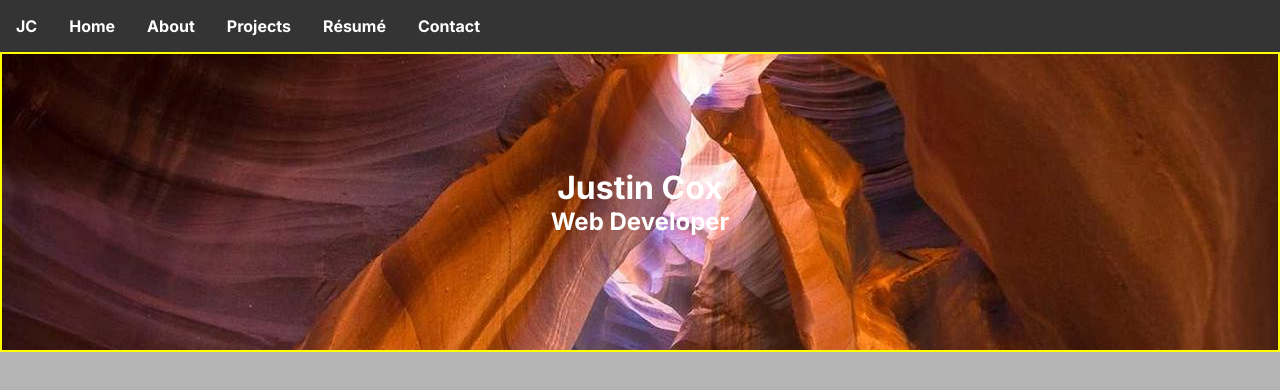
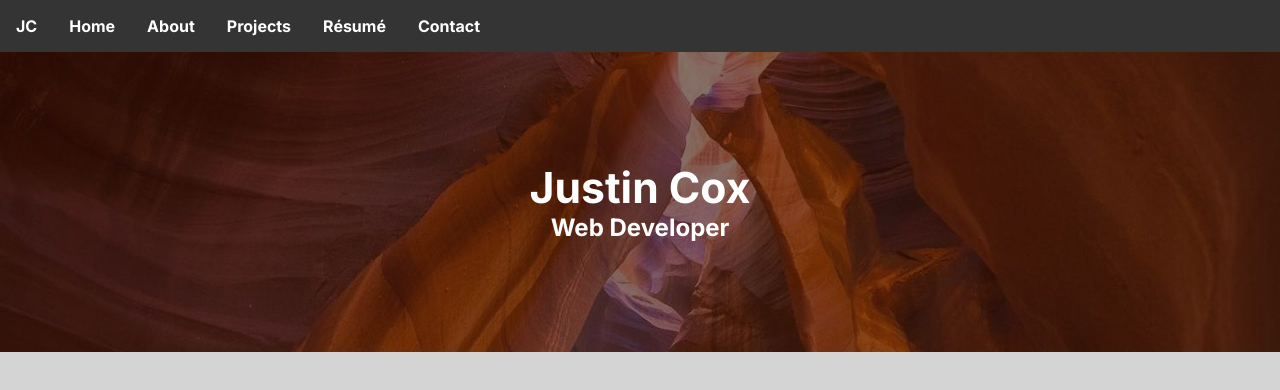
Before and after one commit to Jnxvln/devportfolio, a Next.js app: page / in a window 1280 px wide. Shown: the top 390 px of the page. Built offline with nearby package versions, Linux system fonts and the light colour scheme.

Commit message:
Begin style work on landing page

```diff
--- a/app/globals.scss
+++ b/app/globals.scss
@@ -13,7 +13,7 @@ body {
 }
 
 body {
-   background-color: rgb(180, 180, 180);
+   background-color: rgb(212, 212, 212);
    font-family: 'Segoe UI', Tahoma, Geneva, Verdana, sans-serif;
    -webkit-font-smoothing: antialiased;
 }
--- a/app/landing.module.scss
+++ b/app/landing.module.scss
@@ -1,27 +1 @@
-.hero {
-   position: relative;
-   width: 100%;
-   height: 300px;
-   max-height: 400px;
-   overflow: hidden;
-}
-
-.hero-image {
-   max-height: 400px;
-}
-
-.hero-content-container {
-   border: 2px solid yellow;
-   color: white;
-   text-align: center;
-   position: relative;
-   z-index: 5;
-   display: flex;
-   justify-content: center;
-   align-items: center;
-   height: 100%;
-}
-
-.hero-content-inner-container {
-   color: white;
-}
+@import '@/styles/colors.scss';
--- a/app/page.tsx
+++ b/app/page.tsx
@@ -1,27 +1,11 @@
-import Image from 'next/image'
 import styles from './landing.module.scss'
+import LandingHero from '@/libs/components/landing/LandingHero/LandingHero'
 
 export default function Home() {
    return (
       <main>
-         <div className={styles['hero']}>
-            <Image
-               className={styles['hero-image']}
-               src="/landing_hero.jpg"
-               alt="landing page image"
-               priority
-               fill
-               sizes="100vw"
-               style={{
-                  objectFit: 'cover',
-               }}
-            />
-            <div className={styles['hero-content-container']}>
-               <div className={styles['hero-content-inner-container']}>
-                  <h1>Justin Cox</h1>
-                  <h2>Web Developer</h2>
-               </div>
-            </div>
+         <div className="grid">
+            <LandingHero />
          </div>
       </main>
    )
--- /dev/null
+++ b/libs/components/landing/LandingHero/LandingHero.module.scss
@@ -0,0 +1,44 @@
+@import '@/styles/colors.scss';
+
+.hero {
+   position: relative;
+   width: 100%;
+   height: 300px;
+   max-height: 400px;
+   overflow: hidden;
+}
+
+.hero-image {
+   max-height: 400px;
+}
+
+.hero-filter {
+   position: absolute;
+   width: 100%;
+   height: 100%;
+   background-color: rgb(54, 19, 8);
+   opacity: 0.6;
+}
+
+.hero-content-container {
+   color: white;
+   text-align: center;
+   position: relative;
+   z-index: 5;
+   display: flex;
+   justify-content: center;
+   align-items: center;
+   height: 100%;
+}
+
+.hero-content-inner-container {
+   color: white;
+}
+
+.title {
+   font-size: 32pt;
+}
+
+.subtitle {
+   font-size: 18pt;
+}
--- /dev/null
+++ b/libs/components/landing/LandingHero/LandingHero.tsx
@@ -0,0 +1,27 @@
+import Image from 'next/image'
+import styles from './LandingHero.module.scss'
+
+export default function LandingHero() {
+   return (
+      <div className={styles['hero']}>
+         <Image
+            className={styles['hero-image']}
+            src="/landing_hero.jpg"
+            alt="landing page image"
+            priority
+            fill
+            sizes="100vw"
+            style={{
+               objectFit: 'cover',
+            }}
+         />
+         <div className={styles['hero-filter']}></div>
+         <div className={styles['hero-content-container']}>
+            <div className={styles['hero-content-inner-container']}>
+               <h1 className={styles['title']}>Justin Cox</h1>
+               <h2 className={styles['subtitle']}>Web Developer</h2>
+            </div>
+         </div>
+      </div>
+   )
+}
```
